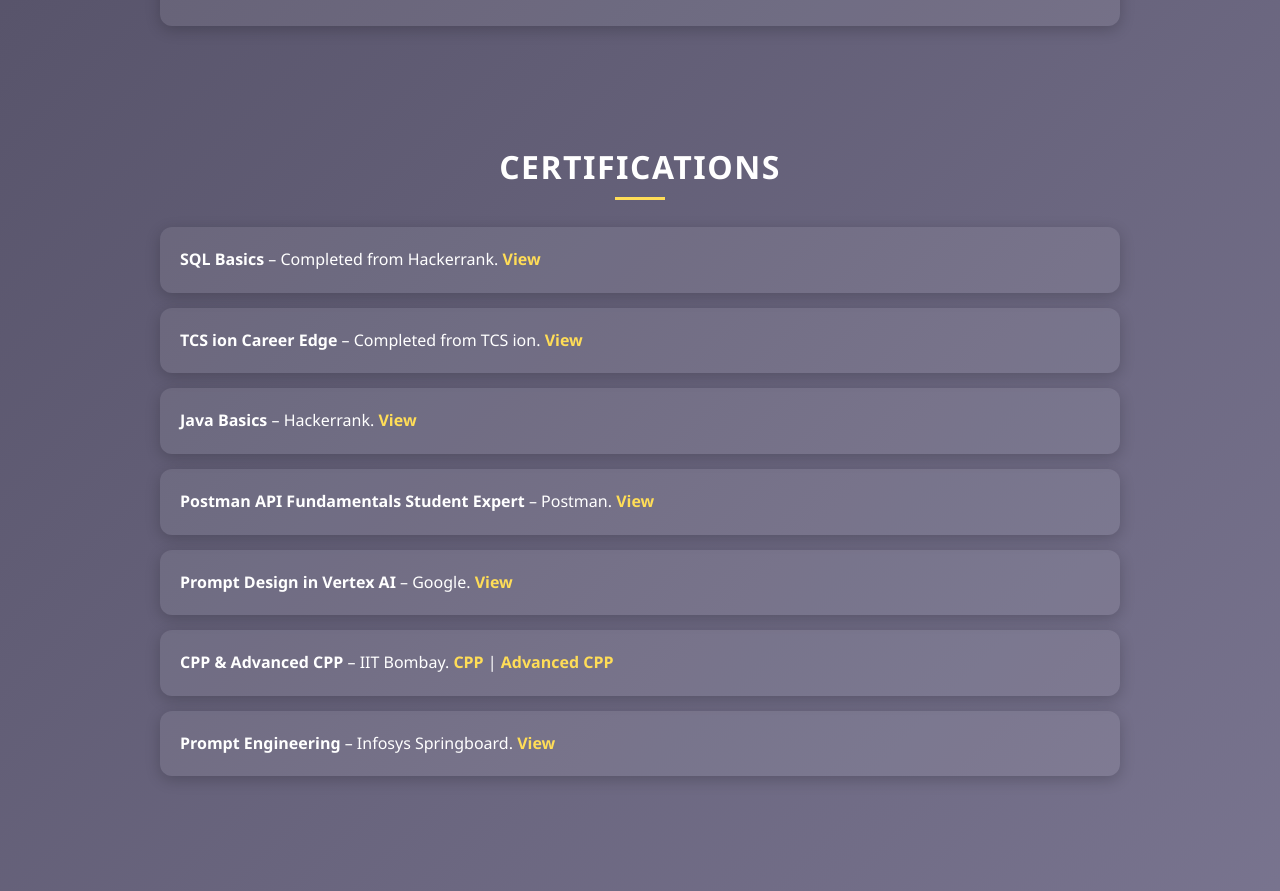
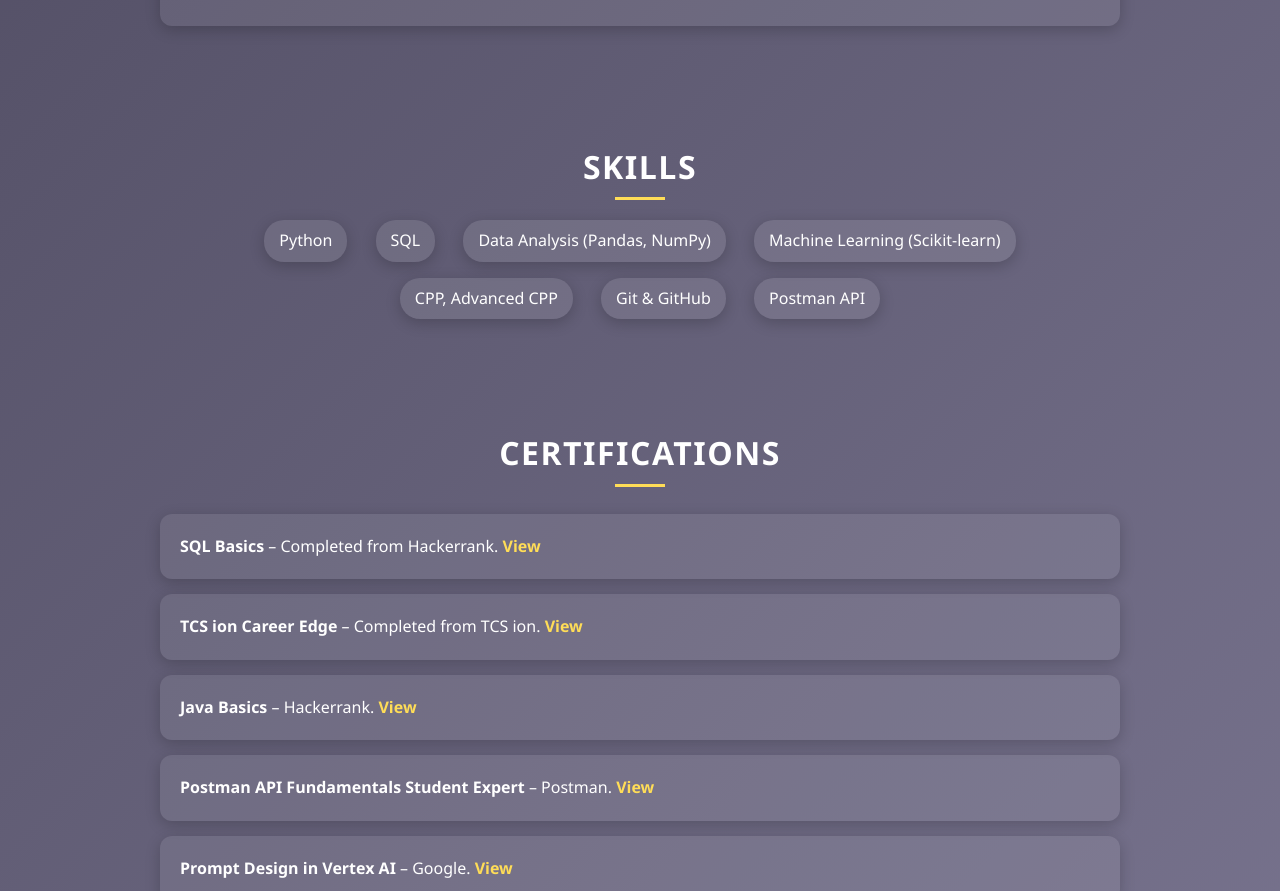
Before and after one commit to Anuja1007/Portfolio, a plain HTML site: page index.html in a window 1280 px wide. Shown: the part 3831-4722 px from the top of the page. Drawn offline with Linux system fonts and the light colour scheme.

Commit message:
index.html

```diff
--- a/index.html
+++ b/index.html
@@ -189,6 +189,33 @@
         </li>
       </ul>
     </section>
+    <section id="skills">
+  <h2>Skills</h2>
+  <ul style="list-style: none; padding: 0; max-width: 800px; margin: 0 auto;">
+    <li style="display: inline-block; margin: 8px 12px; padding: 8px 15px; background: rgba(255,255,255,0.1); border-radius: 20px;">
+      Python
+    </li>
+    <li style="display: inline-block; margin: 8px 12px; padding: 8px 15px; background: rgba(255,255,255,0.1); border-radius: 20px;">
+      SQL
+    </li>
+    <li style="display: inline-block; margin: 8px 12px; padding: 8px 15px; background: rgba(255,255,255,0.1); border-radius: 20px;">
+      Data Analysis (Pandas, NumPy)
+    </li>
+    <li style="display: inline-block; margin: 8px 12px; padding: 8px 15px; background: rgba(255,255,255,0.1); border-radius: 20px;">
+      Machine Learning (Scikit-learn)
+    </li>
+    <li style="display: inline-block; margin: 8px 12px; padding: 8px 15px; background: rgba(255,255,255,0.1); border-radius: 20px;">
+      CPP, Advanced CPP
+    </li>
+    <li style="display: inline-block; margin: 8px 12px; padding: 8px 15px; background: rgba(255,255,255,0.1); border-radius: 20px;">
+      Git & GitHub
+    </li>
+    <li style="display: inline-block; margin: 8px 12px; padding: 8px 15px; background: rgba(255,255,255,0.1); border-radius: 20px;">
+      Postman API
+    </li>
+  </ul>
+</section>
+
 
     <section id="certifications">
       <h2>Certifications</h2>
```
